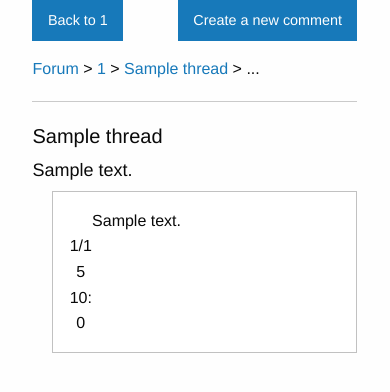
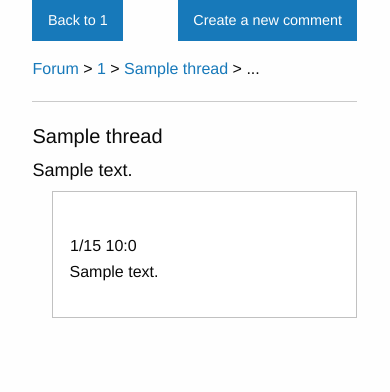
Before and after one commit to johnhh2/django-forum, a Django app: page /forum/1/1/ in a window 390 px wide. Shown: the part 93-485 px from the top of the page. Run offline with Django 3.2, Linux system fonts and the light colour scheme; tables that the repository leaves empty hold one stand-in row (values such as "Sample post"); some libraries are stand-ins or nearby versions.

Commit message:
Better support for comments on mobile devices

```diff
--- a/forumapp/templates/forumapp/comment_listing.html
+++ b/forumapp/templates/forumapp/comment_listing.html
@@ -2,13 +2,13 @@
 {% load comment_helpers %}
 <div class="row">
     <div class="callout panel radius grid-x">
-	<div class="cell small-1" align="center">
+	<div class="cell small-3 medium-2 large-1" align="center">
 	  {% include 'forumapp/user_listing.html' %}</br>
 	  {{ listing.pub_date|format_date }}
   </div>
 	{% if request.user.is_staff or view.kwargs|is_moderator:request.user %}
-	<div class="cell small-10"><p>{{ listing.text }}</p></div>
-	<div class="cell small-1">
+	<div class="cell small-7 medium-8 large-10"><p>{{ listing.text }}</p></div>
+	<div class="cell small-2 medium-2 large-1">
 	  <form action="#" method="post">
 		{% csrf_token %}
 		<input type="hidden" value="{{ listing.comment_id }}" name="comment_id">
```
